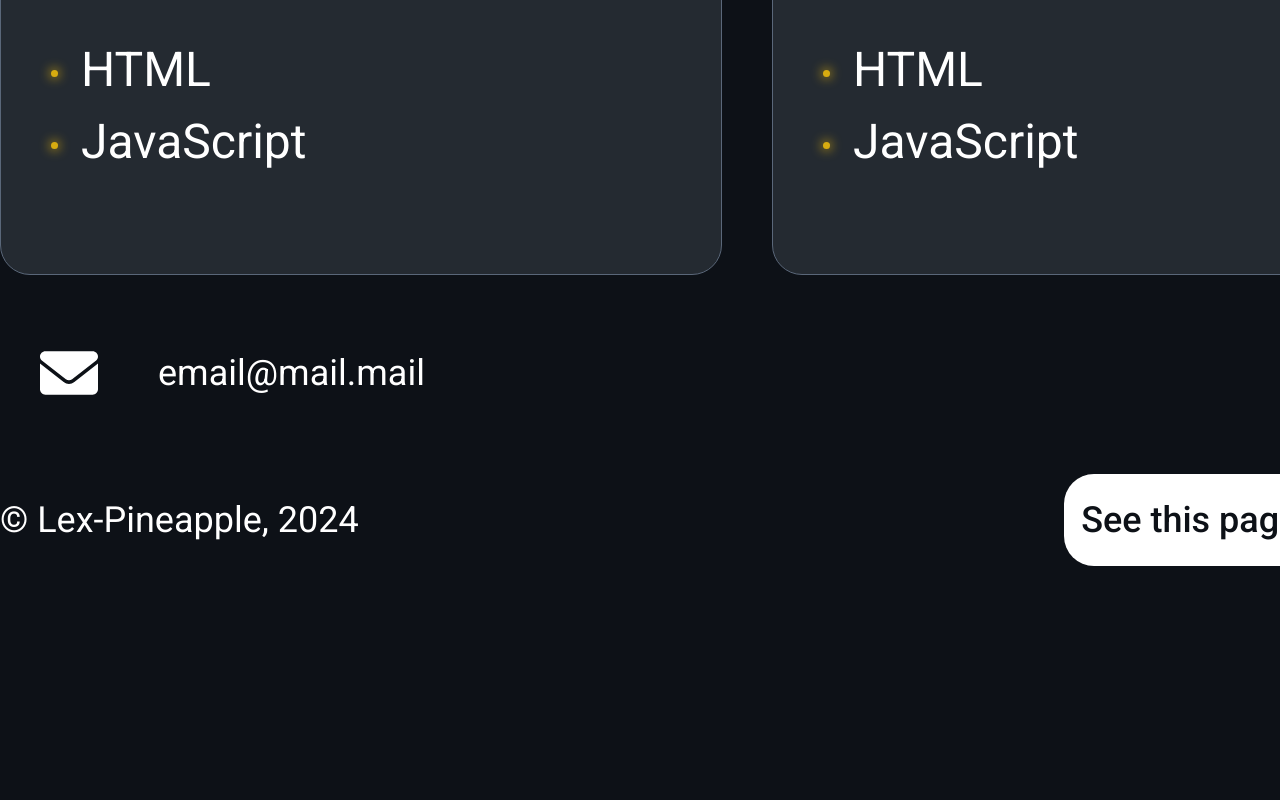
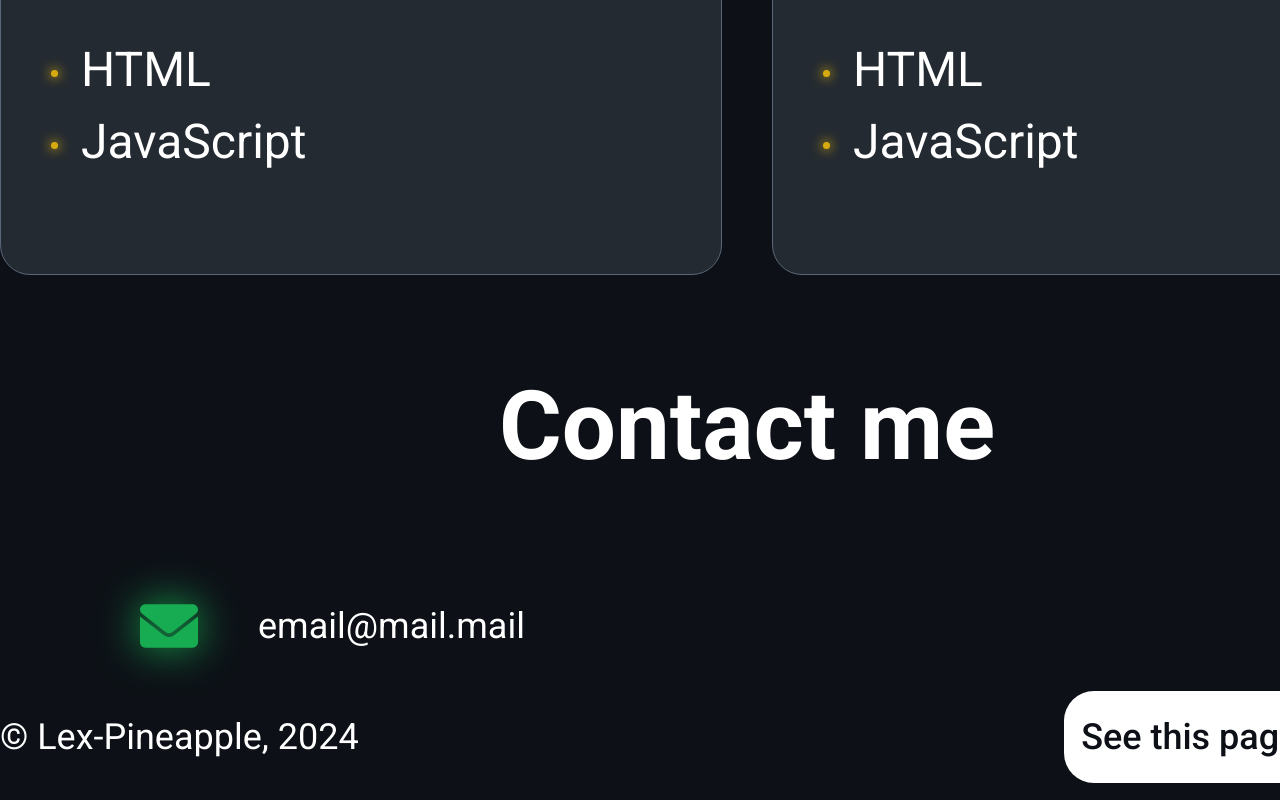
Before and after one commit to Lex-pineapple/personal-cv, a React (Vite) app: page / in a window 1280 px wide. Shown: the part 5886-6686 px from the top of the page. Before the commit the page ends 6469 px from the top, so only its background shows below. Built offline with nearby package versions, Linux system fonts and the light colour scheme.

Commit message:
feat: align contacts section

```diff
--- a/src/components/sections/Contact.scss
+++ b/src/components/sections/Contact.scss
@@ -1,11 +1,23 @@
+@use '@styles/variables' as v;
+
 .contact {
+  &__list {
+    margin: 0 100px;
+  }
+
   &__item {
     display: flex;
     align-items: center;
     gap: 30px;
+    cursor: pointer;
   }
 
   &__text {
     font-size: 48px;
   }
+
+  & .icon-email {
+    color: v.$green;
+    filter: drop-shadow(0 0 20px v.$green);
+  }
 }
--- a/src/components/sections/contact.tsx
+++ b/src/components/sections/contact.tsx
@@ -4,6 +4,7 @@ import './Contact.scss';
 export function Contact() {
   return (
     <div className="contact">
+      <h2 className="contact__h2 h2">Contact me</h2>
       <ul className="contact__list list">
         <li className="contact__item">
           <EmailIcon sectionName="contact" />
--- a/src/styles/variables.scss
+++ b/src/styles/variables.scss
@@ -6,5 +6,6 @@ $about-color: #00628c;
 $edu-color: #ac1754;
 $prj-color: #7c72ff;
 $skills-color: #d8ac10;
+$green: #17ac52;
 $light-gray: #d6dfec;
 $white: #fff;
```
